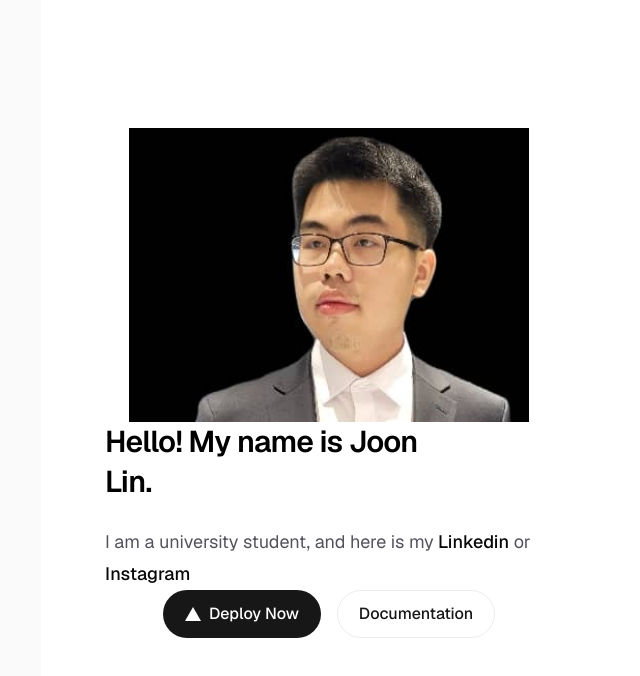
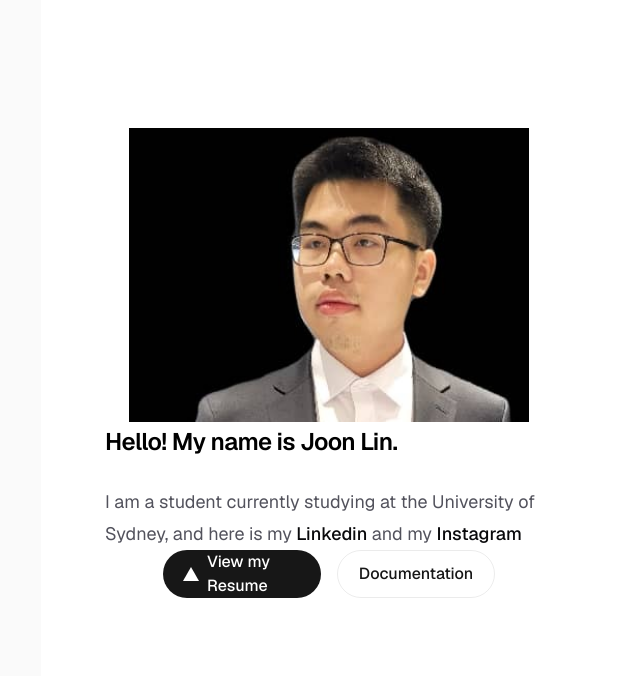
Before and after one commit to Chan-JoonLin/mywebsite, a Next.js app: page / in a window 1280 px wide. Shown: the top 676 px of the page, without its empty margins (215-855 px from the left). Built offline with nearby package versions, Linux system fonts and the light colour scheme.

Commit message:
Update page.tsx for resume

```diff
--- a/app/page.tsx
+++ b/app/page.tsx
@@ -14,18 +14,18 @@ export default function Home() {
           priority
         />
         <div className="flex flex-col items-center gap-6 text-center sm:items-start sm:text-left">
-          <h1 className="max-w-xs text-3xl font-semibold leading-10 tracking-tight text-black dark:text-zinc-50">
+          <h1 className="max-w-xs text-2xl font-semibold leading-10 tracking-tight text-black dark:text-zinc-50">
             Hello! My name is Joon Lin.
           </h1>
           <p className="max-w-md text-lg leading-8 text-zinc-600 dark:text-zinc-400">
-           I am a university student, and here is my
+           I am a student currently studying at the University of Sydney, and here is my
             <a
               href="https://www.linkedin.com/in/joonlinchan156/"
               className="font-medium text-zinc-950 dark:text-zinc-50"
             >{" "}
                Linkedin
             </a>{" "}
-            or {" "}
+            and my {" "}
             <a
               href="https://nextjs.org/learn?utm_source=create-next-app&utm_medium=appdir-template-tw&utm_campaign=create-next-app"
               className="font-medium text-zinc-950 dark:text-zinc-50"
@@ -48,7 +48,7 @@ export default function Home() {
               width={16}
               height={16}
             />
-            Deploy Now
+            View my Resume
           </a>
           <a
             className="flex h-12 w-full items-center justify-center rounded-full border border-solid border-black/[.08] px-5 transition-colors hover:border-transparent hover:bg-black/[.04] dark:border-white/[.145] dark:hover:bg-[#1a1a1a] md:w-[158px]"
```
